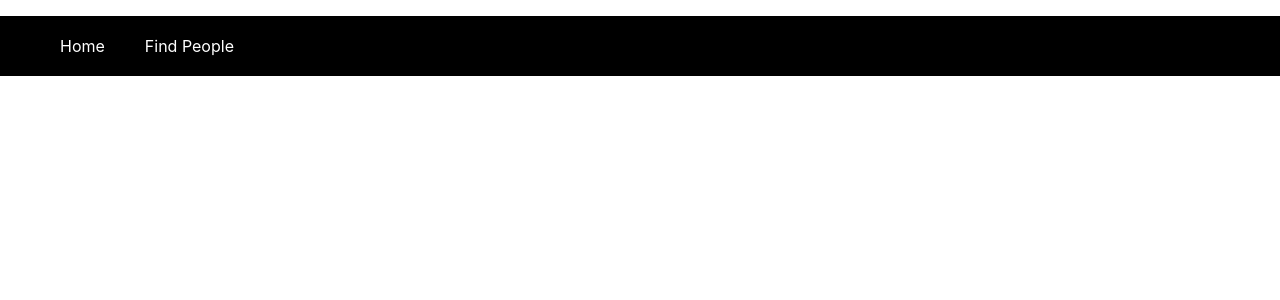
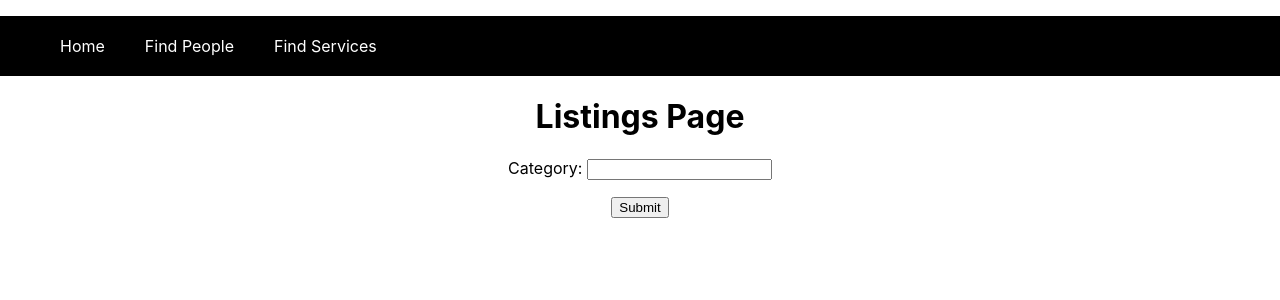
Before and after one commit to JadenBalogh/home-together-b, a React (Create React App) app in the folder client/: page /listings in a window 1280 px wide. Shown: the top 300 px of the page. Built offline with nearby package versions, Linux system fonts and the light colour scheme.

Commit message:
Add listing page and fetch

```diff
--- /dev/null
+++ b/client/src/components/Listings.js
@@ -0,0 +1,55 @@
+import React, { Component } from 'react';
+import '../index.css';
+
+// Search page for members
+class Listings extends Component {
+  constructor(props) {
+    super(props);
+    this.state = {
+      listings: [],
+      category: ''
+    };
+    this.handleSubmit = this.handleSubmit.bind(this);
+    this.handleChange = this.handleChange.bind(this);
+  }
+
+  handleSubmit(event) {
+    event.preventDefault();
+
+    const options = {
+      method: 'GET',
+    };
+    const route = '/get-listings?';
+    const params = new URLSearchParams(
+      `category=${this.state.category}`
+    ).toString();
+    const url = process.env.REACT_APP_SERVER_URL + route + params;
+
+    fetch(url, options)
+      .then((res) => res.json())
+      .then((json) => {
+        console.log(json);
+        this.setState({
+          listings: json,
+        });
+      });
+  }
+
+  handleChange(event) {
+    this.setState({
+      [event.target.name]: event.target.value,
+    });
+  }
+
+  render() {
+    return (
+      <form onSubmit={this.handleSubmit}>
+        <h1>Listings Page</h1>
+        <p>Category: <input type='text' name='category' value={this.state.category} onChange={this.handleChange} /></p>
+        <input type='submit'></input>
+      </form>
+    );
+  }
+}
+
+export default Listings;
--- a/client/src/components/Main.js
+++ b/client/src/components/Main.js
@@ -2,6 +2,7 @@ import React, { Component } from 'react';
 import { Switch, Route } from 'react-router-dom';
 import Home from './Home';
 import Members from './Members';
+import Listings from './Listings';
 import '../index.css';
 
 // Main component that renders all pages in our app
@@ -11,6 +12,7 @@ class Main extends Component {
       <Switch>
         <Route exact path='/' component={Home} />
         <Route exact path='/members' component={Members} />
+        <Route exact path='/listings' component={Listings} />
       </Switch>
     );
   }
--- a/client/src/components/NavBar.js
+++ b/client/src/components/NavBar.js
@@ -10,6 +10,7 @@ class NavBar extends Component {
         <ul>
           <li><NavLink to='/'>Home</NavLink></li>
           <li><NavLink to='/members'>Find People</NavLink></li>
+          <li><NavLink to='/listings'>Find Services</NavLink></li>
         </ul>
       </nav>
     );
```
Also changed, not shown: 2 other files (tests, documents, lock files or other folders).
